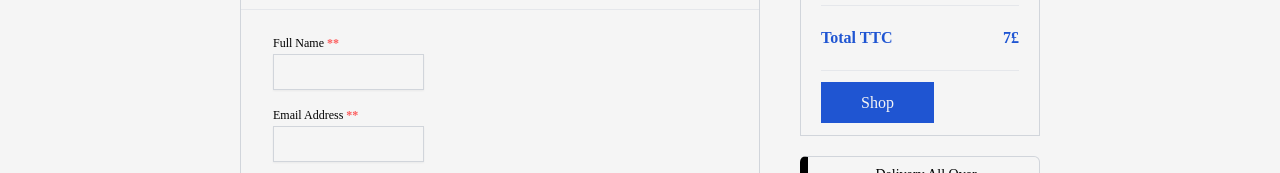
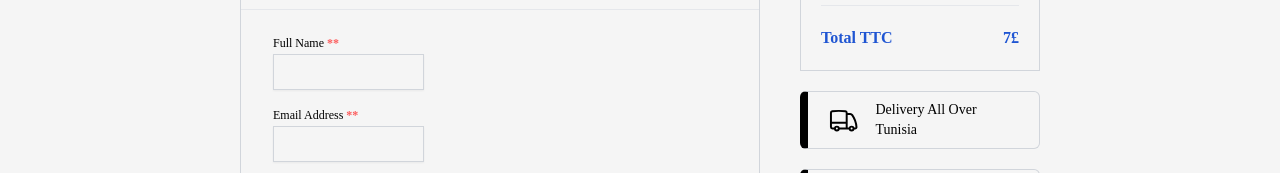
Before and after one commit to Walids35/ecommerce-client, a Next.js app: page /cart in a window 1280 px wide. Shown: the part 376-549 px from the top of the page. Built offline with nearby package versions, Linux system fonts and the light colour scheme; no server answers; the database is empty.

Commit message:
Delete Button "Shop"

```diff
--- a/app/cart/page.jsx
+++ b/app/cart/page.jsx
@@ -101,13 +101,6 @@ const CartComponent = () => {
                     <p>Total TTC</p>
                     <p>{total_price}£</p>
                   </div>
-                  <hr className="my-5"></hr>
-                  <Link
-                    href="/"
-                    className="bg-blue text-white mt-10 px-10 py-3"
-                  >
-                    Shop
-                  </Link>
                 </div>
               </div>
             </div>
```
